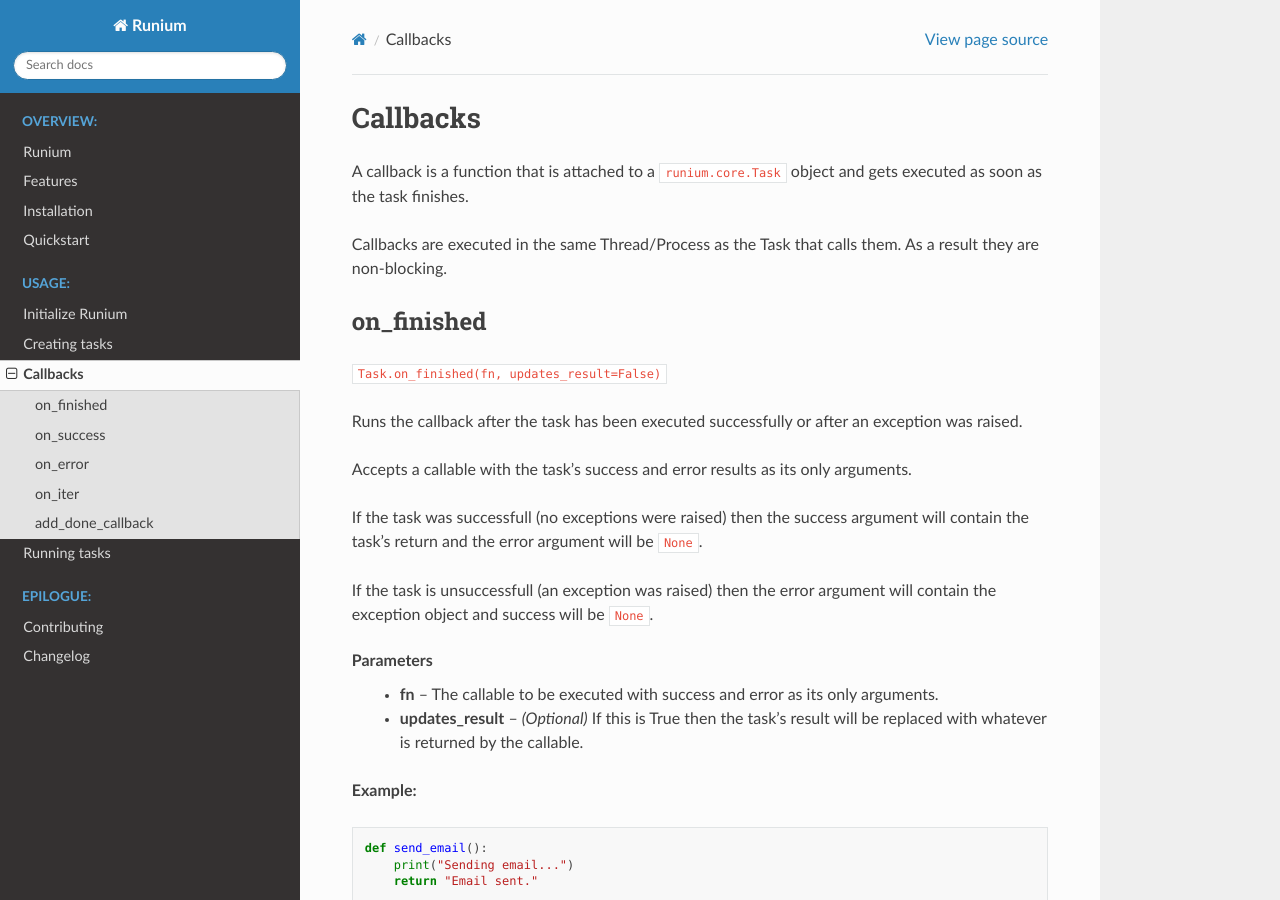
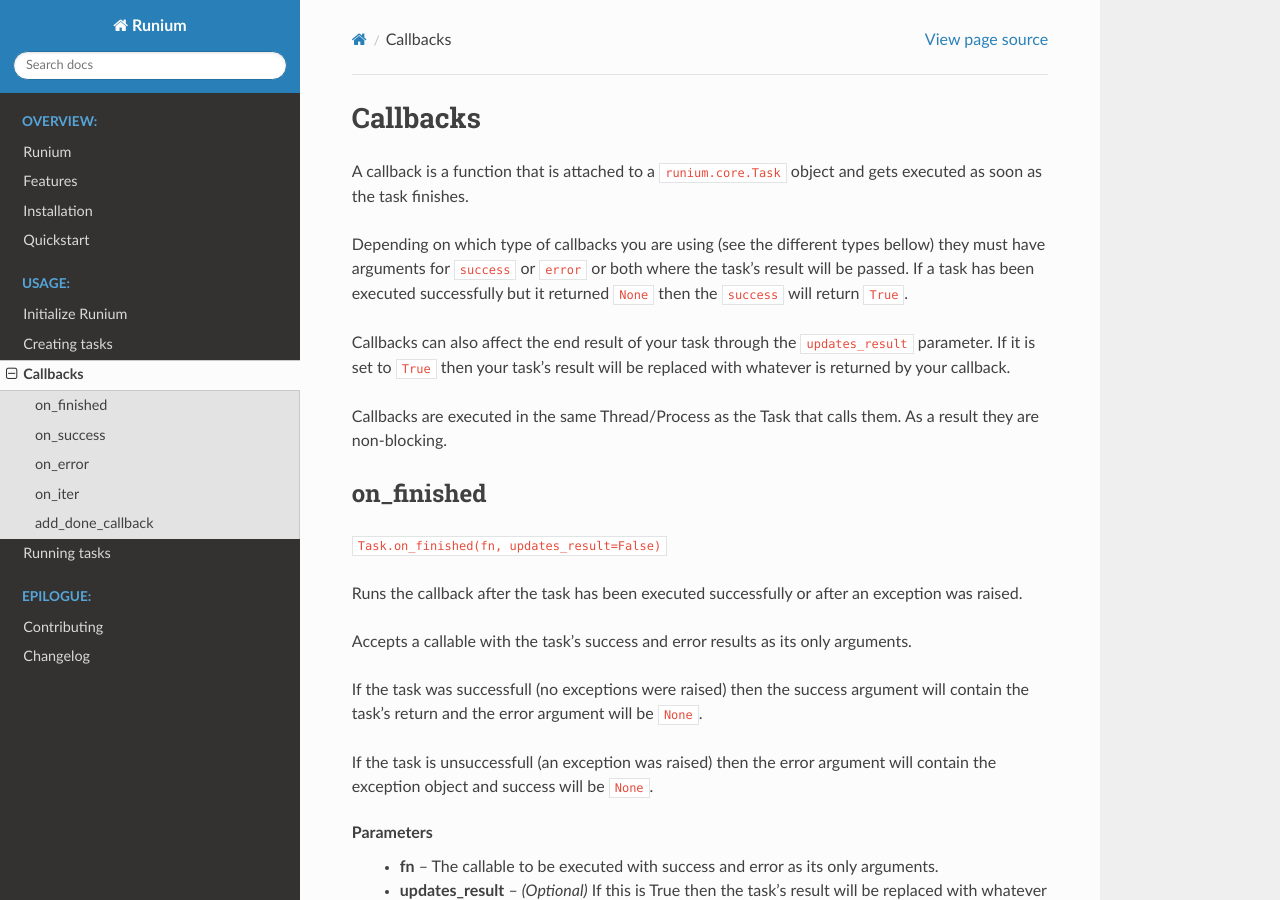
Before and after one commit to AGTGreg/runium, a Sphinx documentation site: the page built from docs/source/callbacks.rst, in a window 1280 px wide and 900 px high. Built offline with Sphinx 7.4.7 and the Read the Docs theme 2.0.0, drawn with Linux system fonts in a browser that asks for light colours.

Commit message:
Update callbacks documentation to reflect most recent changes.

```diff
--- a/docs/source/callbacks.rst
+++ b/docs/source/callbacks.rst
@@ -3,6 +3,16 @@ Callbacks
 
 A callback is a function that is attached to a ``runium.core.Task`` object and
 gets executed as soon as the task finishes.
+
+Depending on which type of callbacks you are using (see the different types
+bellow) they must have arguments for ``success`` or ``error`` or both where the
+task's result will be passed. If a task has been executed successfully but it
+returned ``None`` then the ``success`` will return
+``True``.
+
+Callbacks can also affect the end result of your task through the
+``updates_result`` parameter. If it is set to ``True`` then your task’s result
+will be replaced with whatever is returned by your callback.
 
 Callbacks are executed in the same Thread/Process as the Task that calls them.
 As a result they are non-blocking.
```
